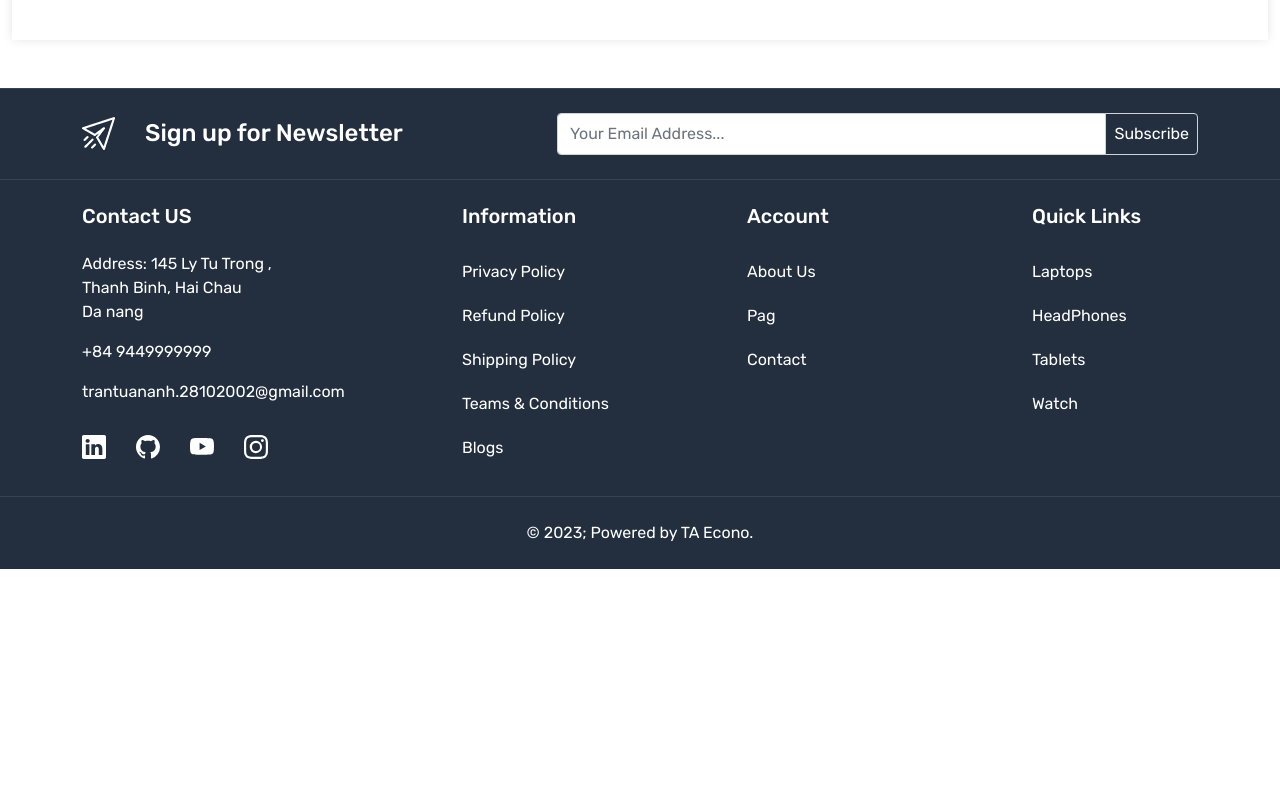
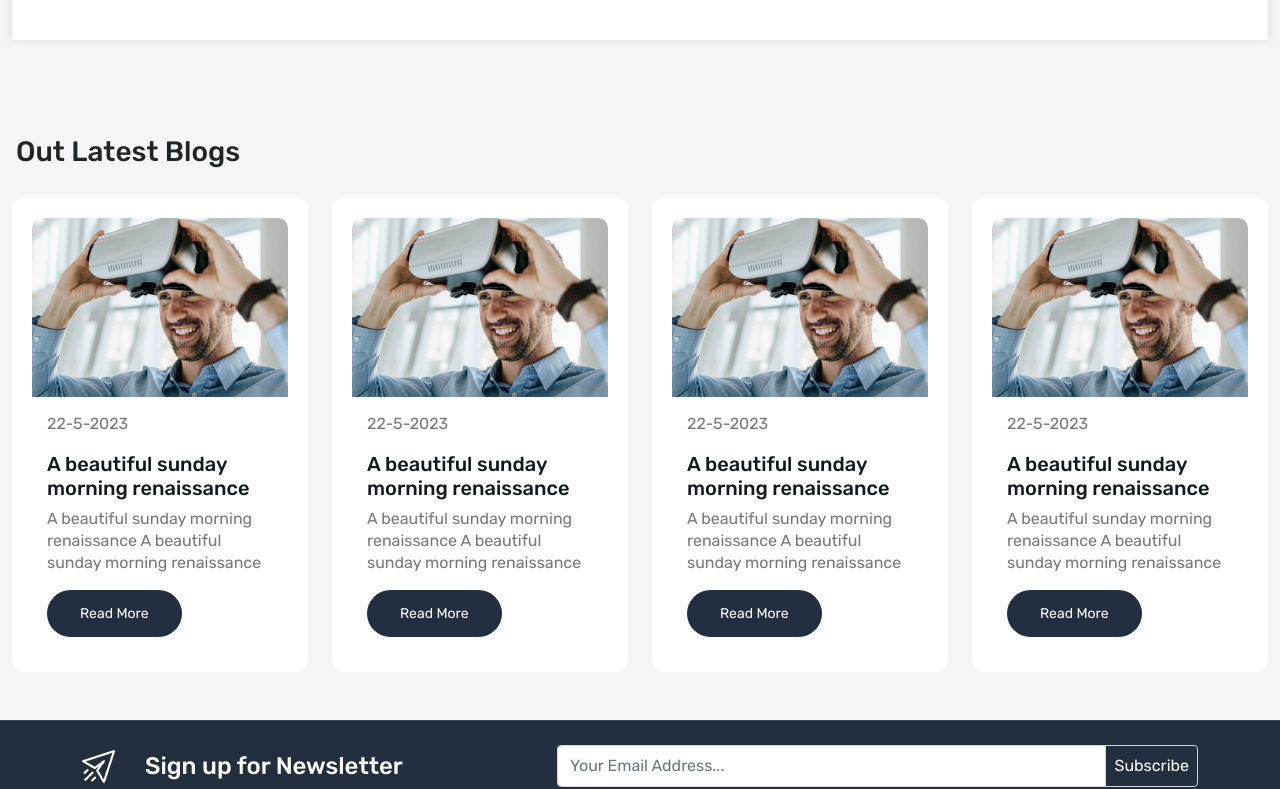
Before and after one commit to TRANTUANANH2810/TMDT-WEB, a React (Create React App) app: page / in a window 1280 px wide. Shown: the part 1452-2241 px from the top of the page. Before the commit the page ends 2021 px from the top, so only its background shows below. Built offline with nearby package versions, Linux system fonts and the light colour scheme.

Commit message:
BlogCard part

```diff
--- a/src/App.css
+++ b/src/App.css
@@ -11,6 +11,7 @@
     --color-bf4800: #bf4800;
     --color-f5f5f7: #f5f5f7;
     --color-ededed: #ededed;
+    --color-777777: #777777;
 }
 
 body {
@@ -36,6 +37,13 @@
 
 .gap-30 {
     gap: 30px;
+}
+.section-heading {
+    margin-left: 4px;
+    margin-bottom: 30px;
+    font-style: 26px;
+    line-height: 32px;
+    font-weight: 500;
 }
 
 .button {
@@ -238,3 +246,41 @@
 }
 /* ===== Categories section  End==== */
 /* ========================= End:  Home section  ================================ */
+
+/* ==========  Blog card BEGIN============== */
+
+.blog-card {
+    background-color: #fff;
+    padding: 20px;
+    border-radius: 10px;
+}
+
+.blog-card img {
+    border-top-left-radius: 10px;
+    border-top-right-radius: 10px;
+}
+
+.blog-content {
+    padding: 15px;
+}
+.blog-content p.date {
+    font-style: 13px;
+    line-height: 24px;
+    text-transform: uppercase;
+    letter-spacing: 0;
+    font-size: 400;
+    color: var(--color-777777);
+    padding: 0;
+}
+
+.blog-content h5 {
+    font-style: 18px;
+    color: var(--color-131921);
+}
+
+.blog-content p.desc {
+    font-style: 13px;
+    line-height: 22px;
+    color: var(--color-777777);
+}
+/* ==========  Blog card END============== */
--- /dev/null
+++ b/src/Components/BlogCard.js
@@ -0,0 +1,35 @@
+import React from "react";
+import { Link } from "react-router-dom";
+const BlogCard = () => {
+    return (
+        <>
+            <div className="col-3">
+                <div className="blog-card">
+                    <div className="card-image">
+                        <img
+                            src="images/blog-1.jpg"
+                            className="img-fluid"
+                            alt="blog"
+                        />
+                    </div>
+                    <div className="blog-content">
+                        <p className="date">22-5-2023</p>
+                        <h5 className="title">
+                            A beautiful sunday morning renaissance
+                        </h5>
+                        <p className="desc">
+                            A beautiful sunday morning renaissance A beautiful
+                            sunday morning renaissance
+                        </p>
+                        <Link to="/" className="button">
+                            {" "}
+                            Read More
+                        </Link>
+                    </div>
+                </div>
+            </div>
+        </>
+    );
+};
+
+export default BlogCard;
--- a/src/pages/Home.js
+++ b/src/pages/Home.js
@@ -1,6 +1,7 @@
 import React from "react";
 import { Link } from "react-router-dom";
 import Marquee from "react-fast-marquee";
+import BlogCard from "../Components/BlogCard";
 const Home = () => {
     return (
         <>
@@ -237,7 +238,7 @@
                 </div>
             </section>
             {/* MArque wrapper */}
-            <section className="marque-wrapper py-5">
+            <section className="marque-wrapper home-wrapper-2 py-5">
                 <div className="container-xxl">
                     <div className="row">
                         <div className="col-12">
@@ -298,6 +299,22 @@
                     </div>
                 </div>
             </section>
+
+            <section className="Blog-wrapper home-wrapper-2 py-5 ">
+                <div className=" container-xxl">
+                    <div className=" row">
+                        <div className="col-12">
+                            <h3 className="section-heading">
+                                Out Latest Blogs
+                            </h3>
+                        </div>
+                        <BlogCard />
+                        <BlogCard />
+                        <BlogCard />
+                        <BlogCard />
+                    </div>
+                </div>
+            </section>
         </>
     );
 };
```
